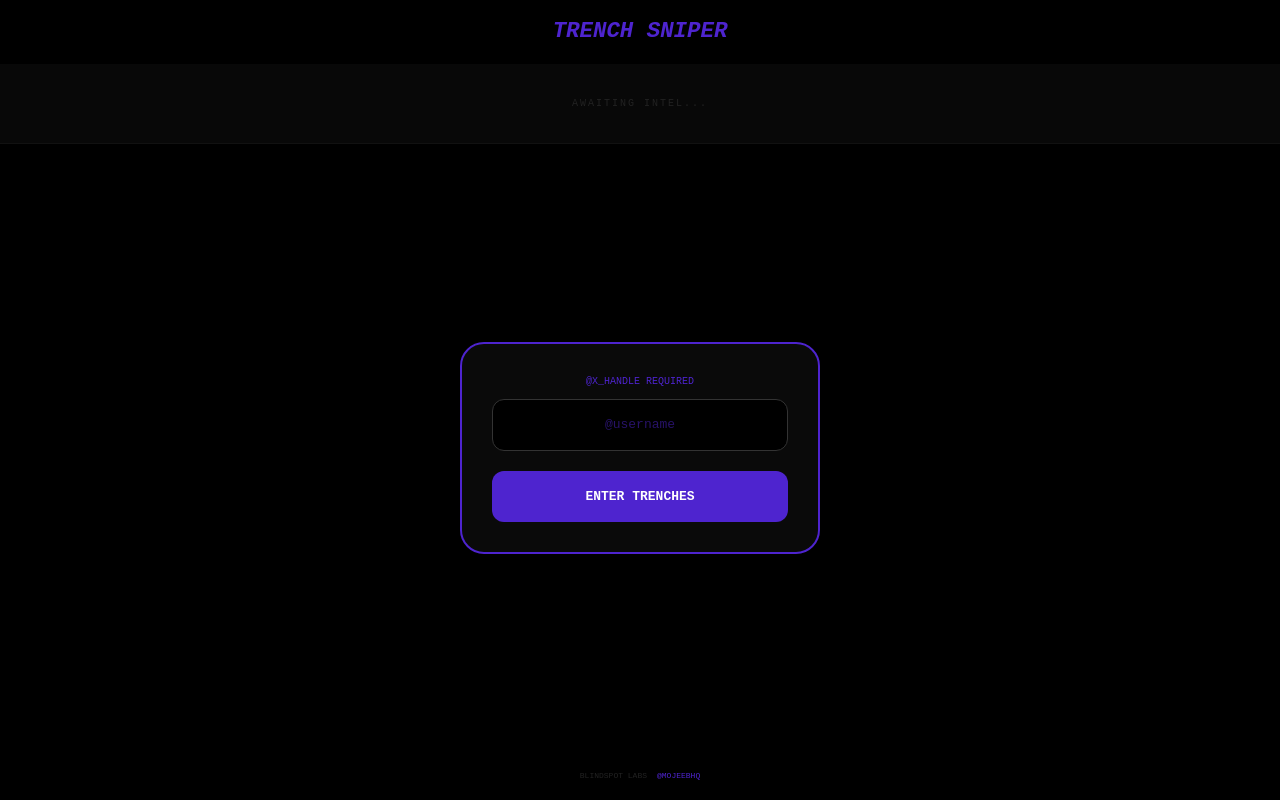
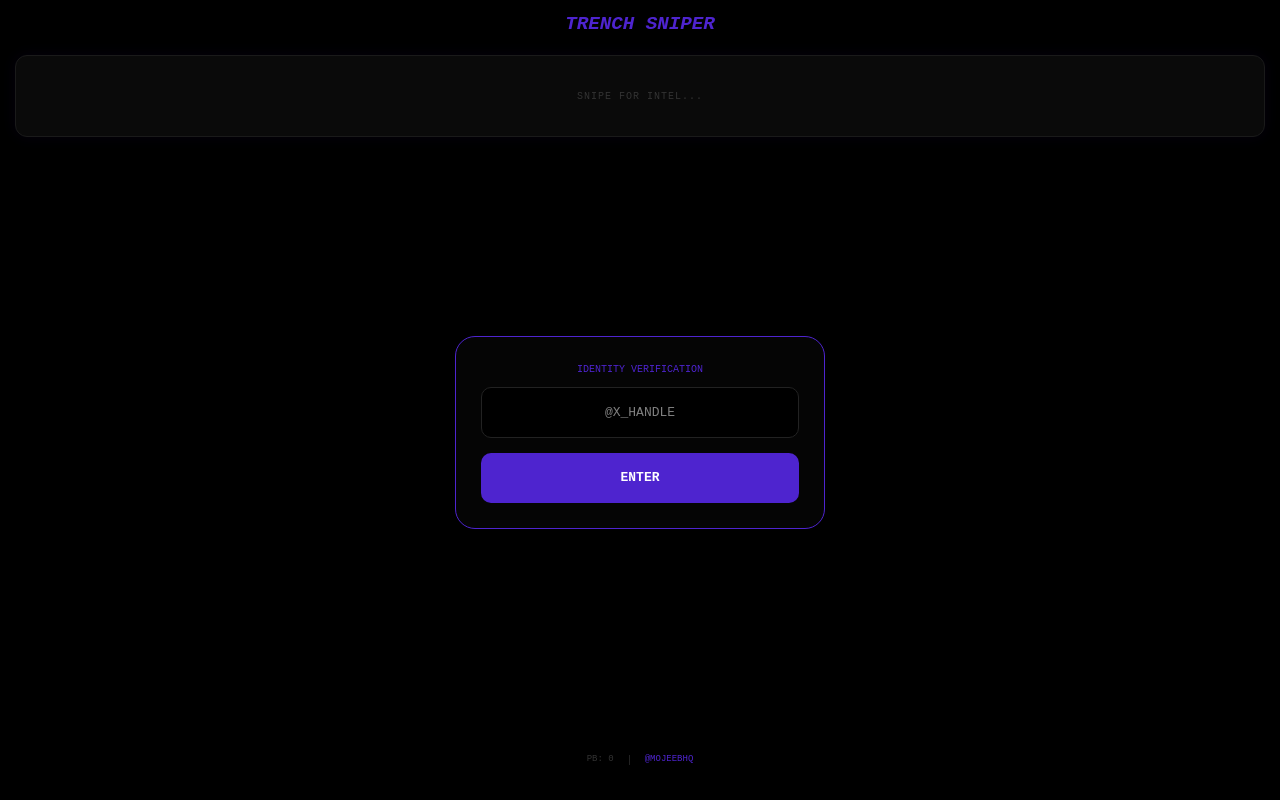
Before and after one commit to Blindspotlabxyz/trench-sniper, a Next.js app: page / in a window 1280 px wide. Built offline with nearby package versions, Linux system fonts and the light colour scheme.

Commit message:
Update page.tsx

```diff
--- a/app/page.tsx
+++ b/app/page.tsx
@@ -5,21 +5,9 @@ import { Share2, Skull, Trophy } from 'lucide-react';
 
 const BRAND_COLOR = '#4e24cf';
 
-// --- INTERFACES (Fixed the missing Type error) ---
-interface Tile {
-  id: number;
-  term: string;
-  type: 'green' | 'red';
-  lane: number;
-  y: number;
-}
+interface Tile { id: number; term: string; type: 'green' | 'red'; lane: number; y: number; }
+interface LeaderboardEntry { username: string; score: number; }
 
-interface LeaderboardEntry {
-  username: string;
-  score: number;
-}
-
-// --- CONSTANTS ---
 const DICTIONARY: Record<string, string> = {
   'WAGMI': 'We All Gonna Make It.', 'REKT': 'Total loss.', 'HODL': 'Hold On for Dear Life.',
   'LFG': 'Lets F***ing Go!', 'RUG': 'Rug Pull.', 'MOON': 'Price pumping.',
@@ -37,17 +25,10 @@ const DICTIONARY: Record<string, string> = {
   'MINTING': 'Generating.', 'PFP': 'Profile Pic.', 'MOONBOY': 'Bullish anon.'
 };
 
-const RUG_MESSAGES = [
-  "YOU BOUGHT THE TOP.", "YOU'RE SO DOOMED, PACK EVERYTHING.", "DON'T SLEEP, WORK HARD.",
-  "YOU RAN OUT OF REACH.", "ONLY LEGEND HERE, PLS.", "NOT FOR YAPPERS.",
-  "TO KNOW IS TO BE FREE.", "WHERE IS YOUR AURA?", "NO AURA, YOU CAN DO BETTER.",
-  "YOU'RE JUST AN EXIT LIQUIDITY.", "DEV IS DED. KEK.", "KEK YOU'RE DED.",
-  "THANK YOU FOR YOUR ATTENTION.", "EXIT LIQUIDITY DETECTED.", "THANKS FOR THE SOL, JEET."
-];
-
-const TOP_CLOUT = ["TRENCH GOD 👑", "AURA MAXIMIZED ⚡", "VITALIK'S CHOSEN ONE", "LIQUIDITY KING 💎", "SMART MONEY 🧠"];
-const MID_CLOUT = ["WHALE IN TRAINING 🐋", "ALPHA FINDER", "GIGA CHAD ENERGY", "DIAMOND HANDS"];
-const LOW_CLOUT = ["TRENCH GRINDER ⚔️", "EXIT LIQUIDITY 💀", "JEET DETECTED", "NORMIE TIER"];
+const RUG_MESSAGES = ["YOU BOUGHT THE TOP.", "EXIT LIQUIDITY DETECTED.", "DEV IS DED. KEK.", "KEK YOU'RE DED.", "THANKS FOR THE SOL, JEET."];
+const TOP_CLOUT = ["TRENCH GOD 👑", "AURA MAXIMIZED ⚡", "LIQUIDITY KING 💎"];
+const MID_CLOUT = ["WHALE IN TRAINING 🐋", "ALPHA FINDER"];
+const LOW_CLOUT = ["TRENCH GRINDER ⚔️", "EXIT LIQUIDITY 💀"];
 
 export default function TrenchSniper() {
   const [hasMounted, setHasMounted] = useState(false);
@@ -66,7 +47,7 @@ export default function TrenchSniper() {
   const tileIdCounter = useRef(0);
 
   useEffect(() => {
-    document.title = "TRENCH SNIPER | Master Web3 Terms While You Play";
+    document.title = "TRENCH SNIPER";
     setHasMounted(true);
     const saved = localStorage.getItem('trench_highscore');
     if (saved) setHighScore(parseInt(saved));
@@ -77,43 +58,19 @@ export default function TrenchSniper() {
       const res = await fetch('/api/leaderboard');
       const data = await res.json();
       let formatted: LeaderboardEntry[] = Array.isArray(data) ? (typeof data[0] === 'object' ? data : []) : [];
-      const sortedList = formatted.sort((a, b) => b.score - a.score);
-      setLeaderboard(sortedList);
-      if (username) {
-        const myIndex = sortedList.findIndex(e => e.username.toLowerCase() === username.toLowerCase());
-        if (myIndex !== -1) setGlobalRank(myIndex + 1);
-      }
+      setLeaderboard(formatted.sort((a, b) => b.score - a.score));
     } catch (e) { console.error(e); }
-  }, [username]);
+  }, []);
 
   const triggerGameOver = useCallback(async () => {
     setRugQuote(RUG_MESSAGES[Math.floor(Math.random() * RUG_MESSAGES.length)]);
-    if (score > highScore) {
-      setHighScore(score);
-      localStorage.setItem('trench_highscore', score.toString());
-    }
+    if (score > highScore) { setHighScore(score); localStorage.setItem('trench_highscore', score.toString()); }
     if (score > 0) {
-      try {
-        await fetch('/api/leaderboard', {
-          method: 'POST',
-          headers: { 'Content-Type': 'application/json' },
-          body: JSON.stringify({ username, score }),
-        });
-      } catch (e) { console.error(e); }
+      await fetch('/api/leaderboard', { method: 'POST', headers: { 'Content-Type': 'application/json' }, body: JSON.stringify({ username, score }) });
     }
     setGameState('gameOver');
     fetchLeaderboard();
-  }, [highScore, score, username, fetchLeaderboard]);
-
-  const shareToX = () => {
-    const gameUrl = typeof window !== 'undefined' ? window.location.origin : '';
-    let rankTitle = "";
-    if (globalRank && globalRank <= 10) rankTitle = TOP_CLOUT[Math.floor(Math.random() * TOP_CLOUT.length)];
-    else if (globalRank && globalRank <= 100) rankTitle = MID_CLOUT[Math.floor(Math.random() * MID_CLOUT.length)];
-    else rankTitle = LOW_CLOUT[Math.floor(Math.random() * LOW_CLOUT.length)];
-    const shareText = `${rankTitle}\nSniper: ${username}\nScore: ${score} on Trench Sniper 🎯\n\n"${rugQuote}"\n\nMastering Web3 terms and dodging rugs. ⚔️\n\nPlay here: ${gameUrl}\n\nBuilt by @MojeebHQ`;
-    window.open(`https://twitter.com/intent/tweet?text=${encodeURIComponent(shareText)}`, '_blank');
-  };
+  }, [score, highScore, username, fetchLeaderboard]);
 
   useEffect(() => {
     if (gameState === 'playing' && hasMounted) {
@@ -121,21 +78,11 @@ export default function TrenchSniper() {
         setTiles(prev => {
           let baseSpeed = 3.5 + (score * 0.08);
           const updated = prev.map(t => ({ ...t, y: t.y + baseSpeed }));
-          if (updated.some(t => t.y >= 96 && t.type === 'green')) {
-            triggerGameOver();
-            return [];
-          }
+          if (updated.some(t => t.y >= 96 && t.type === 'green')) { triggerGameOver(); return []; }
           if (Math.random() < 0.08) {
             const allTerms = Object.keys(DICTIONARY);
             const isGreen = Math.random() > 0.4;
-            const term = isGreen ? allTerms[Math.floor(Math.random() * allTerms.length)] : 'RUG';
-            updated.push({
-              id: tileIdCounter.current++,
-              term,
-              type: isGreen ? 'green' : 'red',
-              lane: Math.floor(Math.random() * 4),
-              y: -15
-            });
+            updated.push({ id: tileIdCounter.current++, term: isGreen ? allTerms[Math.floor(Math.random() * allTerms.length)] : 'RUG', type: isGreen ? 'green' : 'red', lane: Math.floor(Math.random() * 4), y: -15 });
           }
           return updated.filter(t => t.y < 105);
         });
@@ -145,85 +92,85 @@ export default function TrenchSniper() {
   }, [gameState, hasMounted, score, triggerGameOver]);
 
   const handleSnipe = (tile: Tile) => {
-    if (tile.type === 'red') {
-      triggerGameOver();
-    } else {
-      setScore(s => s + 1);
-      setFlash(true);
+    if (tile.type === 'red') triggerGameOver();
+    else {
+      setScore(s => s + 1); setFlash(true);
       setPopup({ term: tile.term, def: DICTIONARY[tile.term] || 'Safe!' });
       setTiles(prev => prev.filter(t => t.id !== tile.id));
       setTimeout(() => setFlash(false), 100);
     }
   };
 
-  if (!hasMounted) return <div style={{ background: '#000', minHeight: '100vh' }} />;
+  if (!hasMounted) return null;
 
   return (
-    <div style={{
-      backgroundColor: '#000', color: '#fff', height: '100vh',
-      fontFamily: 'monospace', display: 'flex', flexDirection: 'column',
-      alignItems: 'center', userSelect: 'none', touchAction: 'none', overflow: 'hidden'
-    }}>
+    <div style={{ backgroundColor: '#000', color: '#fff', height: '100dvh', fontFamily: 'monospace', display: 'flex', flexDirection: 'column', alignItems: 'center', overflow: 'hidden' }}>
 
-      {/* 1. HEADER (8vh) */}
-      <header style={{ height: '8vh', textAlign: 'center', display: 'flex', flexDirection: 'column', justifyContent: 'center' }}>
-        <h1 style={{ color: BRAND_COLOR, fontSize: '1.4rem', fontWeight: '900', fontStyle: 'italic', margin: 0 }}>TRENCH SNIPER</h1>
+      {/* HEADER (6vh) */}
+      <header style={{ height: '6vh', display: 'flex', alignItems: 'center', justifyContent: 'center' }}>
+        <h1 style={{ color: BRAND_COLOR, fontSize: '1.2rem', fontWeight: '900', fontStyle: 'italic' }}>TRENCH SNIPER</h1>
       </header>
 
-      {/* 2. THE "5" ZONE: INTEL FEED (10vh) */}
-      <div style={{ height: '10vh', width: '100%', display: 'flex', alignItems: 'center', justifyContent: 'center', background: '#080808', borderBottom: '1px solid #111' }}>
-          {popup ? (
-            <div style={{ textAlign: 'center', padding: '0 20px', animation: 'slideDown 0.2s ease-out' }}>
-              <span style={{ color: BRAND_COLOR, fontWeight: 'bold', fontSize: '12px' }}>{popup.term}: </span>
-              <span style={{ color: '#888', fontSize: '11px' }}>{popup.def}</span>
-            </div>
-          ) : (
-            <span style={{ color: '#222', fontSize: '10px', letterSpacing: '2px' }}>AWAITING INTEL...</span>
-          )}
+      {/* INTEL FEED BOX (12vh) - OPTIMIZED FOR MOBILE STANDOUT */}
+      <div style={{ height: '12vh', width: '100%', display: 'flex', alignItems: 'center', justifyContent: 'center', padding: '0 15px' }}>
+          <div style={{
+            width: '100%', height: '85%', backgroundColor: '#0a0a0a', border: '1px solid #1a1a1a',
+            borderRadius: '12px', display: 'flex', alignItems: 'center', justifyContent: 'center',
+            padding: '10px', boxShadow: `0 0 15px ${BRAND_COLOR}11`
+          }}>
+            {popup ? (
+              <div style={{ textAlign: 'center', animation: 'fadeIn 0.2s ease' }}>
+                <span style={{ color: BRAND_COLOR, fontWeight: 'bold', fontSize: '13px', display: 'block' }}>{popup.term}</span>
+                <span style={{ color: '#aaa', fontSize: '11px' }}>{popup.def}</span>
+              </div>
+            ) : (
+              <span style={{ color: '#333', fontSize: '10px', letterSpacing: '1px' }}>SNIPE FOR INTEL...</span>
+            )}
+          </div>
       </div>
 
-      {/* 3. THE "70" ZONE: GAME AREA */}
-      <main style={{ flex: 1, width: '100%', maxWidth: '400px', display: 'flex', flexDirection: 'column', justifyContent: 'center', padding: '10px 0' }}>
+      {/* GAME AREA (72vh) */}
+      <main style={{ height: '72vh', width: '100%', maxWidth: '420px', position: 'relative', padding: '5px' }}>
         {gameState === 'playing' ? (
-          <div style={{
-              width: '94%', height: '70vh', margin: '0 auto', border: flash ? `2px solid ${BRAND_COLOR}` : '1px solid #222',
-              position: 'relative', overflow: 'hidden', background: '#050505', borderRadius: '16px'
-          }}>
+          <div style={{ width: '100%', height: '100%', border: flash ? `2px solid ${BRAND_COLOR}` : '1px solid #151515', position: 'relative', overflow: 'hidden', background: '#030303', borderRadius: '16px' }}>
             {tiles.map(tile => (
               <div key={tile.id} onPointerDown={() => handleSnipe(tile)} style={{
-                  position: 'absolute', top: `${tile.y}%`, left: `${tile.lane * 25}%`, width: '23%', padding: '14px 0',
-                  textAlign: 'center', cursor: 'pointer', border: `1px solid ${tile.type === 'green' ? '#22c55e' : '#ef4444'}`,
-                  color: tile.type === 'green' ? '#22c55e' : '#ef4444', fontSize: '9px', fontWeight: '900',
+                  position: 'absolute', top: `${tile.y}%`, left: `${tile.lane * 25}%`, width: '23%', padding: '15px 0',
+                  textAlign: 'center', border: `1px solid ${tile.type === 'green' ? '#22c55e' : '#ef4444'}`,
+                  color: tile.type === 'green' ? '#22c55e' : '#ef4444', fontSize: '10px', fontWeight: '900',
                   backgroundColor: 'rgba(0,0,0,0.95)', borderRadius: '8px', marginLeft: '1%', zIndex: 10
               }}>{tile.term}</div>
             ))}
           </div>
-        ) : gameState === 'identity' ? (
-          <div style={{ border: `2px solid ${BRAND_COLOR}`, padding: '30px', textAlign: 'center', background: '#0a0a0a', borderRadius: '24px', margin: '20px' }}>
-            <p style={{fontSize: '10px', color: BRAND_COLOR, marginBottom: '10px' }}>@X_HANDLE REQUIRED</p>
-            <input style={{ width: '100%', padding: '15px', background: '#000', border: '1px solid #333', color: BRAND_COLOR, marginBottom: '20px', textAlign: 'center', borderRadius: '12px' }}
-                   placeholder="@username" value={username} onChange={(e) => setUsername(e.target.value)} />
-            <button onClick={() => username && setGameState('playing')} style={{ width: '100%', padding: '16px', background: BRAND_COLOR, color: '#fff', fontWeight: 'bold', borderRadius: '12px' }}>ENTER TRENCHES</button>
-          </div>
         ) : (
-          <div style={{ border: '2px solid #ef4444', padding: '20px', textAlign: 'center', background: '#0a0a0a', borderRadius: '24px', margin: '20px' }}>
-            <Skull color="#ef4444" size={24} style={{margin: '0 auto 10px'}} />
-            <h2 style={{ color: '#ef4444', fontSize: '0.8rem', fontWeight: '900', marginBottom: '10px' }}>"{rugQuote}"</h2>
-            <p style={{ fontSize: '1.2rem', marginBottom: '15px', fontWeight: 'bold' }}>SCORE: {score}</p>
-            <button onClick={shareToX} style={{ width: '100%', padding: '12px', background: 'transparent', border: '1px solid #1DA1F2', color: '#1DA1F2', fontWeight: 'bold', marginBottom: '10px', borderRadius: '12px' }}>SHARE TO COPE</button>
-            <button onClick={() => { setScore(0); setTiles([]); setGameState('playing'); }} style={{ width: '100%', padding: '16px', background: '#fff', color: '#000', fontWeight: 'bold', borderRadius: '12px' }}>LOCKED IN</button>
+          <div style={{ height: '100%', display: 'flex', alignItems: 'center', justifyContent: 'center', padding: '20px' }}>
+             {gameState === 'identity' ? (
+               <div style={{ width: '100%', border: `1px solid ${BRAND_COLOR}`, padding: '25px', textAlign: 'center', background: '#050505', borderRadius: '20px' }}>
+                  <p style={{fontSize: '10px', color: BRAND_COLOR, marginBottom: '10px'}}>IDENTITY VERIFICATION</p>
+                  <input style={{ width: '100%', padding: '15px', background: '#000', border: '1px solid #222', color: '#fff', marginBottom: '15px', textAlign: 'center', borderRadius: '10px', outline: 'none' }} placeholder="@X_HANDLE" value={username} onChange={(e) => setUsername(e.target.value)} />
+                  <button onClick={() => username && setGameState('playing')} style={{ width: '100%', padding: '15px', background: BRAND_COLOR, color: '#fff', fontWeight: 'bold', borderRadius: '10px' }}>ENTER</button>
+               </div>
+             ) : (
+               <div style={{ width: '100%', border: '1px solid #ef4444', padding: '25px', textAlign: 'center', background: '#050505', borderRadius: '20px' }}>
+                  <Skull color="#ef4444" style={{margin: '0 auto 10px'}} />
+                  <p style={{ color: '#ef4444', fontSize: '11px', marginBottom: '15px' }}>"{rugQuote}"</p>
+                  <p style={{ fontSize: '1.5rem', fontWeight: 'bold', marginBottom: '20px' }}>SCORE: {score}</p>
+                  <button onClick={() => { setScore(0); setTiles([]); setGameState('playing'); }} style={{ width: '100%', padding: '15px', background: '#fff', color: '#000', fontWeight: 'bold', borderRadius: '10px' }}>RETRY</button>
+               </div>
+             )}
           </div>
         )}
       </main>
 
-      {/* FOOTER (6vh) */}
-      <footer style={{ height: '6vh', fontSize: '8px', color: '#222', display: 'flex', alignItems: 'center', gap: '10px' }}>
-        <span>BLINDSPOT LABS</span>
+      {/* FOOTER (10vh) */}
+      <footer style={{ height: '10vh', fontSize: '9px', color: '#333', display: 'flex', alignItems: 'center', justifyContent: 'center', gap: '15px' }}>
+        <span>PB: {highScore}</span>
+        <div style={{ width: '1px', height: '10px', background: '#222' }} />
         <a href="https://x.com/MojeebHQ" style={{ color: BRAND_COLOR, textDecoration: 'none' }}>@MOJEEBHQ</a>
       </footer>
 
       <style>{`
-        @keyframes slideDown { from { transform: translateY(-10px); opacity: 0; } to { transform: translateY(0); opacity: 1; } }
+        @keyframes fadeIn { from { opacity: 0; transform: scale(0.95); } to { opacity: 1; transform: scale(1); } }
       `}</style>
     </div>
   );
```
